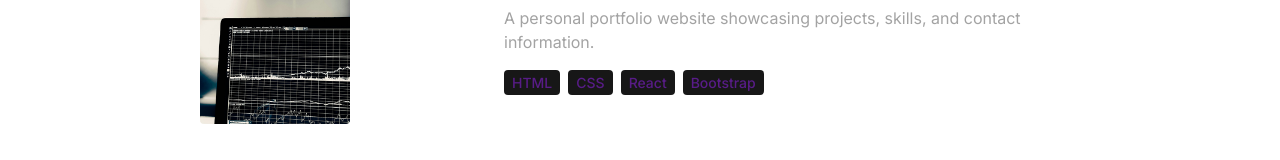
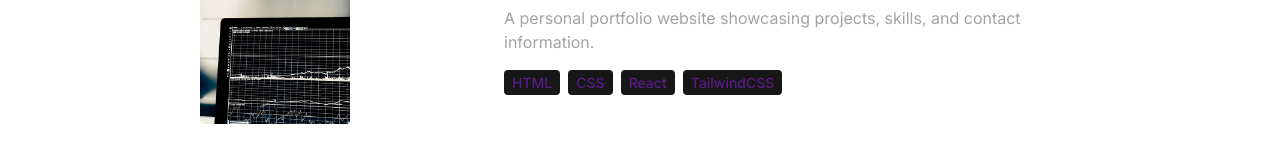
Before and after one commit to naim-haider/MyPortfolio, a React (Vite) app: page / in a window 1280 px wide. Shown: the part 2476-2636 px from the top of the page. Built offline with nearby package versions, Linux system fonts and the light colour scheme.

Commit message:
change in portfolio tech array

```diff
--- a/src/constants/index.js
+++ b/src/constants/index.js
@@ -45,7 +45,7 @@ export const PROJECTS = [
     vercel_url: "https://my-portfolio-nine-mauve-91.vercel.app/",
     description:
       "A personal portfolio website showcasing projects, skills, and contact information.",
-    technologies: ["HTML", "CSS", "React", "Bootstrap"],
+    technologies: ["HTML", "CSS", "React", "TailwindCSS"],
   },
 ];
 
```
